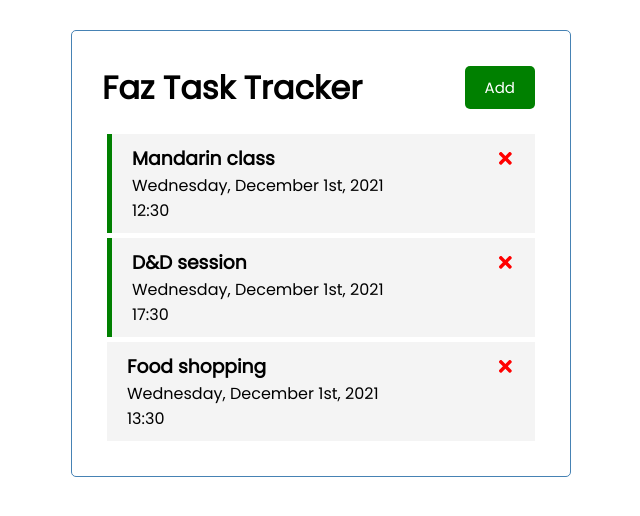
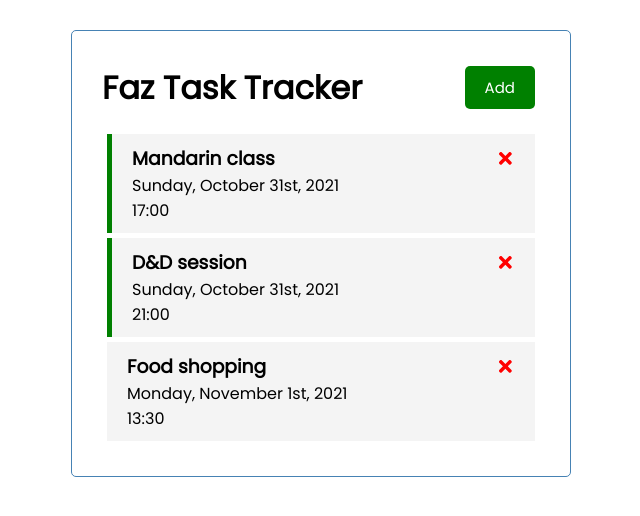
Before and after one commit to FarronF/react-task-tracker, a React (Create React App) app: page / in a window 1280 px wide. Shown: the top 516 px of the page, without its empty margins (319-959 px from the left). Built offline with nearby package versions, Linux system fonts and the light colour scheme; data requests are answered from the project's data file.

Commit message:
USe json server as backend

```diff
--- /dev/null
+++ b/db.json
@@ -0,0 +1,22 @@
+{
+  "tasks": [
+    {
+      "id": 1,
+      "text": "Mandarin class",
+      "date": "2021-10-31T17:00:00.000Z",
+      "reminder": true
+    },
+    {
+      "id": 2,
+      "text": "D&D session",
+      "date": "2021-10-31T21:00:00.000Z",
+      "reminder": true
+    },
+    {
+      "id": 3,
+      "text": "Food shopping",
+      "date": "2021-11-01T13:30:00.000Z",
+      "reminder": false
+    }
+  ]
+}
--- a/package.json
+++ b/package.json
@@ -17,7 +17,8 @@
     "start": "react-scripts start",
     "build": "react-scripts build",
     "test": "react-scripts test",
-    "eject": "react-scripts eject"
+    "eject": "react-scripts eject",
+    "server": "json-server --watch db.json --port 5000"
   },
   "eslintConfig": {
     "extends": [
--- a/src/App.js
+++ b/src/App.js
@@ -1,32 +1,26 @@
 import Header from './components/Header'
 import Tasks from './components/Tasks';
 import AddTask from './components/AddTask';
-import { useState } from "react"
+import { useState, useEffect } from "react"
 
 
 function App() {
   const [showAddTask, setShowAddTask] = useState(false);
-  const [tasks, setTasks] = useState([
-    {
-      id: 1,
-      text: 'Mandarin class',
-      date: new Date(2021, 10, 31, 12, 30, 0, 0),
-      reminder: true,
-    },
-    {
-      id: 2,
-      text: 'D&D session',
-      date: new Date(2021, 10, 31, 17, 30, 0, 0),
-      reminder: true,
-    },
-    {
-      id: 3,
-      text: 'Food shopping',
-      date: new Date(2021, 11, 1, 13, 30, 0, 0),
-      reminder: false,
+  const [tasks, setTasks] = useState([])
+  useEffect(() => {
+    const getTasks = async() => {
+      const tasksFromServer = await fetchTasks();
+      setTasks(tasksFromServer);
     }
+    getTasks();
+  })
 
-  ])
+  const fetchTasks = async () => {
+    const response = await fetch('http://localhost:5000/tasks');
+    const data = await response.json();
+
+    return data;
+  }
 
   const addTask = (task) => {
     const highestId = tasks.map(task => task.id).sort()[tasks.length - 1];
```
Also changed, not shown: 1 other file (tests, documents, lock files or other folders).
